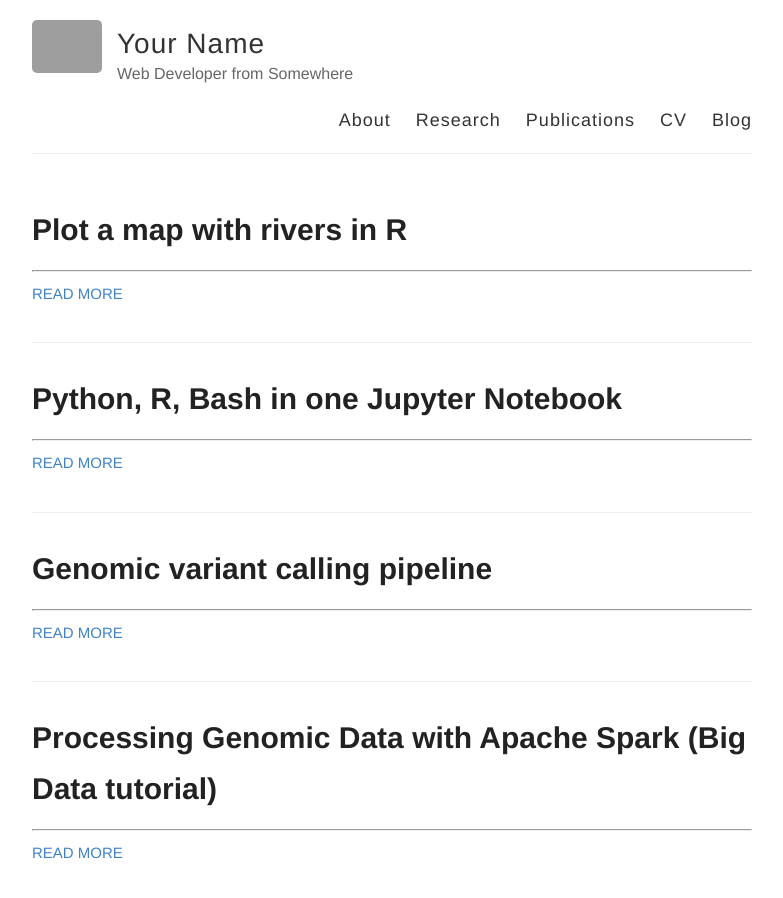
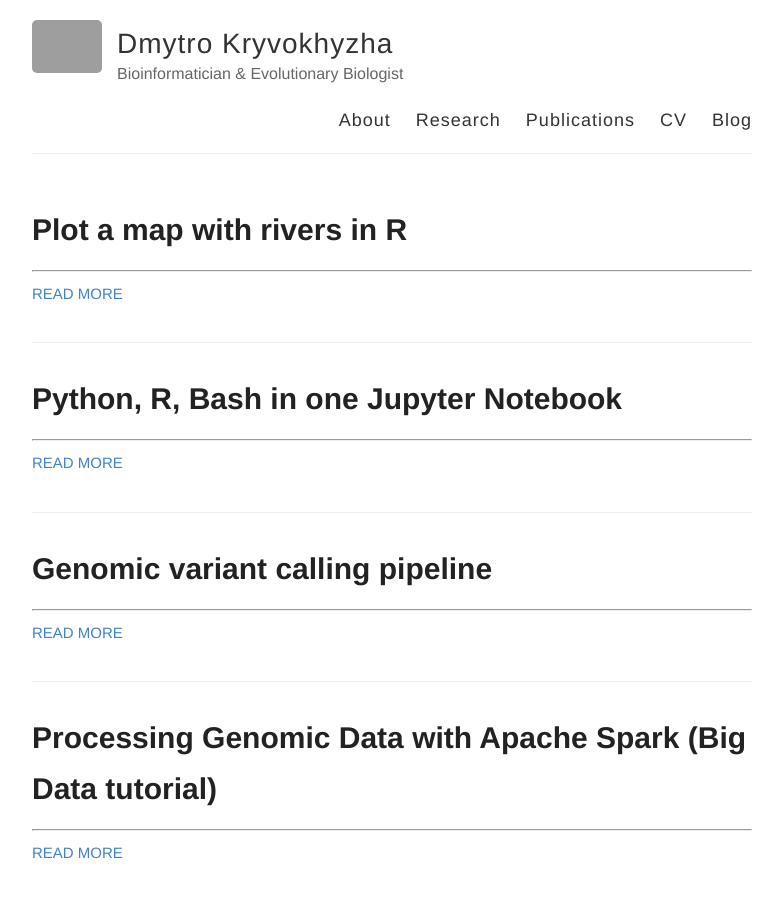
Before and after one commit to evodify/evodify.github.io, a Jekyll site: the page built from index.html, in a window 1280 px wide and 900 px high. Shown: the whole window, without its empty margins (248-1031 px from the left). Built offline with Jekyll 4.4.1, drawn with Linux system fonts in a browser that asks for light colours; grey boxes are pictures that could not be loaded.

Commit message:
edited _config.yml

```diff
--- a/_config.yml
+++ b/_config.yml
@@ -3,13 +3,13 @@
 #
 
 # Name of your site (displayed in the header)
-name: Your Name
+name: Dmytro Kryvokhyzha
 
 # Short bio or description (displayed in the header)
-description: Web Developer from Somewhere
+description: Bioinformatician & Evolutionary Biologist
 
 # URL of your avatar or profile pic (you could use your GitHub profile pic)
-avatar: https://raw.githubusercontent.com/barryclark/jekyll-now/master/images/jekyll-logo.png
+avatar: /assets/avatar_Dmytro-Kryvokhyzha.jpeg
 
 #
 # Flags below are optional
@@ -18,15 +18,15 @@ avatar: https://raw.githubusercontent.com/barryclark/jekyll-now/master/images/je
 # Includes an icon in the footer for each username you enter
 footer-links:
   dribbble:
-  email:
+  email: dmytro.kryvokhyzha@evobio.eu
   facebook:
   flickr:
-  github: barryclark/jekyll-now
+  github: evodify
   instagram:
-  linkedin:
+  linkedin: evodify
   pinterest:
   rss: # just type anything here for a working RSS icon
-  twitter: jekyllrb
+  twitter: evodify
   stackoverflow: # your stackoverflow profile, e.g. "users/50476/bart-kiers"
   youtube: # channel/<your_long_string> or user/<user-name>
   googleplus: # anything in your profile username that comes after plus.google.com/
@@ -41,7 +41,7 @@ google_analytics:
 
 # Your website URL (e.g. http://barryclark.github.io or http://www.barryclark.co)
 # Used for Sitemap.xml and your RSS feed
-url:
+url: "https://evodify.com"
 
 # If you're hosting your site at a Project repository on GitHub pages
 # (http://yourusername.github.io/repository-name)
```
